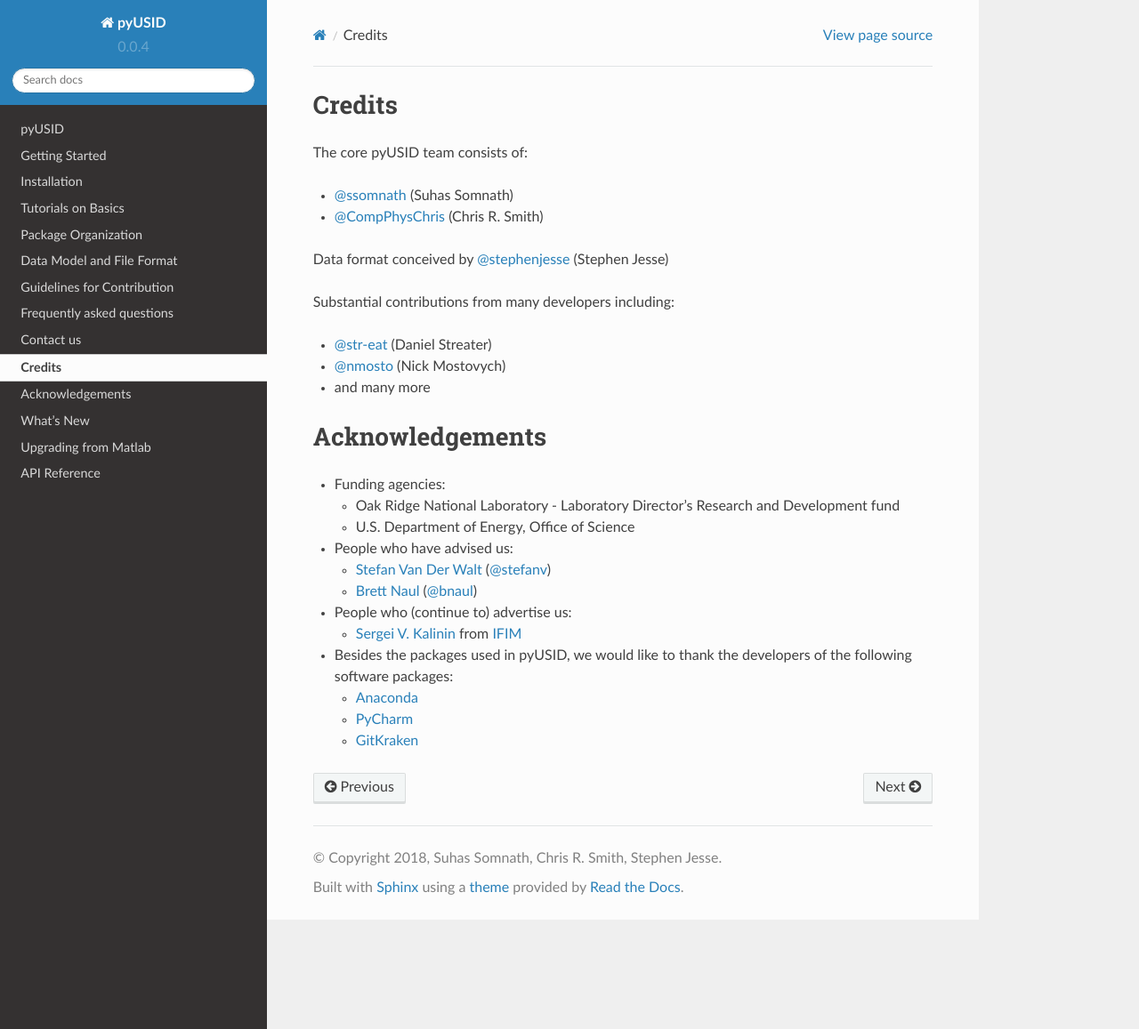
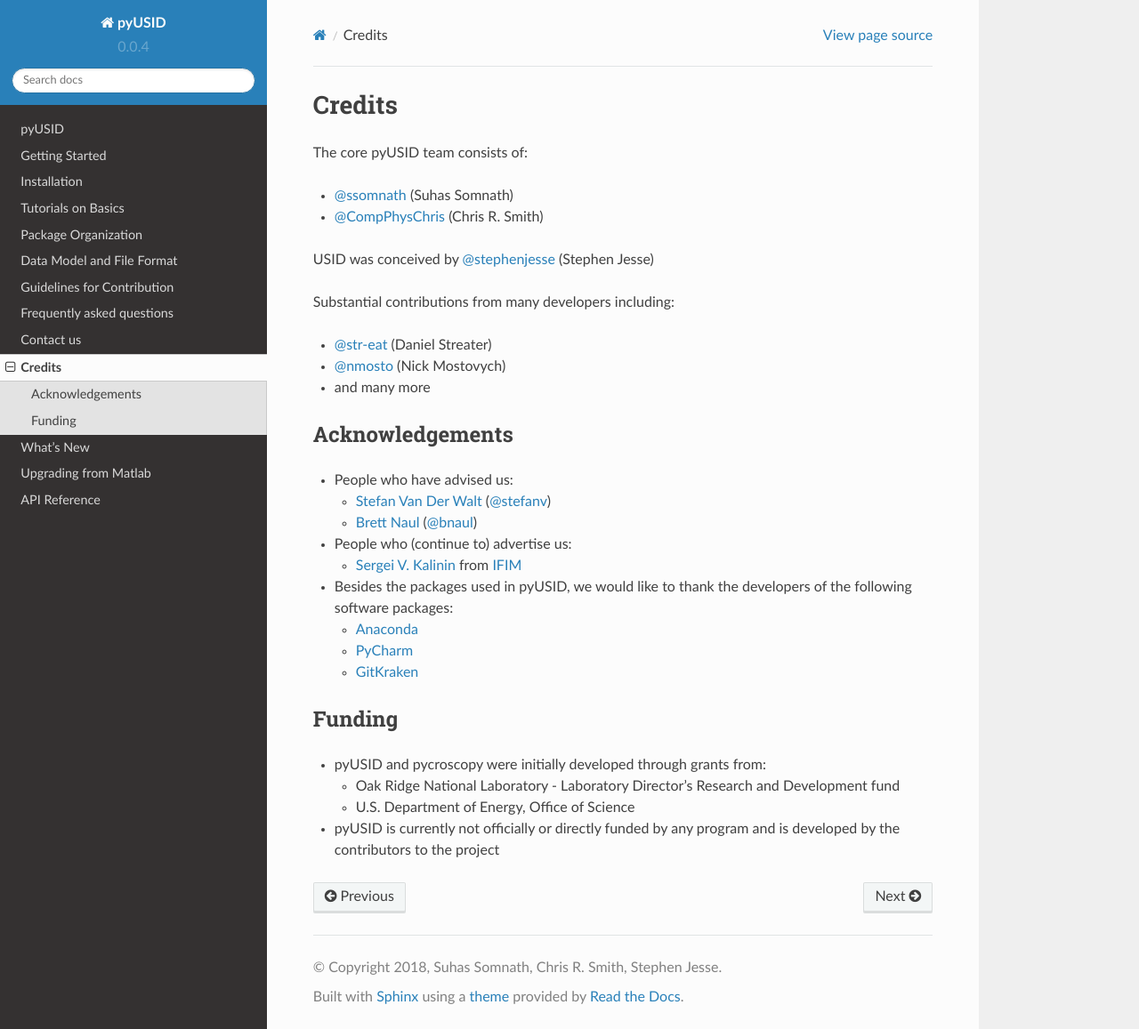
Before and after one commit to pycroscopy/pyUSID, a Sphinx documentation site: the page built from docs/credits.rst, in a window 1280 px wide and 1157 px high. Shown: the whole window at 89% size. Built offline with Sphinx 7.4.7 and the Read the Docs theme 2.0.0, drawn with Linux system fonts in a browser that asks for light colours; pages that are not in the unit, such as notebooks, are missing from menus.

Commit message:
Added more information regarding funding

```diff
--- a/docs/credits.rst
+++ b/docs/credits.rst
@@ -5,7 +5,7 @@ The core pyUSID team consists of:
 * `@ssomnath <https://github.com/ssomnath>`_ (Suhas Somnath)
 * `@CompPhysChris <https://github.com/CompPhysChris>`_ (Chris R. Smith)
 
-Data format conceived by `@stephenjesse <https://github.com/stephenjesse>`_ (Stephen Jesse)
+USID was conceived by `@stephenjesse <https://github.com/stephenjesse>`_ (Stephen Jesse)
 
 Substantial contributions from many developers including:
 
@@ -14,12 +14,7 @@ Substantial contributions from many developers including:
 * and many more
 
 Acknowledgements
-----------------
-* Funding agencies:
-
-  * Oak Ridge National Laboratory - Laboratory Director's Research and Development fund
-  * U.S. Department of Energy, Office of Science
-
+~~~~~~~~~~~~~~~~
 * People who have advised us:
 
   * `Stefan Van Der Walt <https://bids.berkeley.edu/people/stéfan-van-der-walt>`_ (`@stefanv <https://github.com/stefanv>`_)
@@ -34,3 +29,12 @@ Acknowledgements
   * `Anaconda <https://www.continuum.io/anaconda-overview>`_
   * `PyCharm <https://www.jetbrains.com/pycharm/>`_
   * `GitKraken <https://www.gitkraken.com/>`_
+
+Funding
+~~~~~~~
+* pyUSID and pycroscopy were initially developed through grants from:
+
+  * Oak Ridge National Laboratory - Laboratory Director's Research and Development fund
+  * U.S. Department of Energy, Office of Science
+
+* pyUSID is currently not officially or directly funded by any program and is developed by the contributors to the project
```
